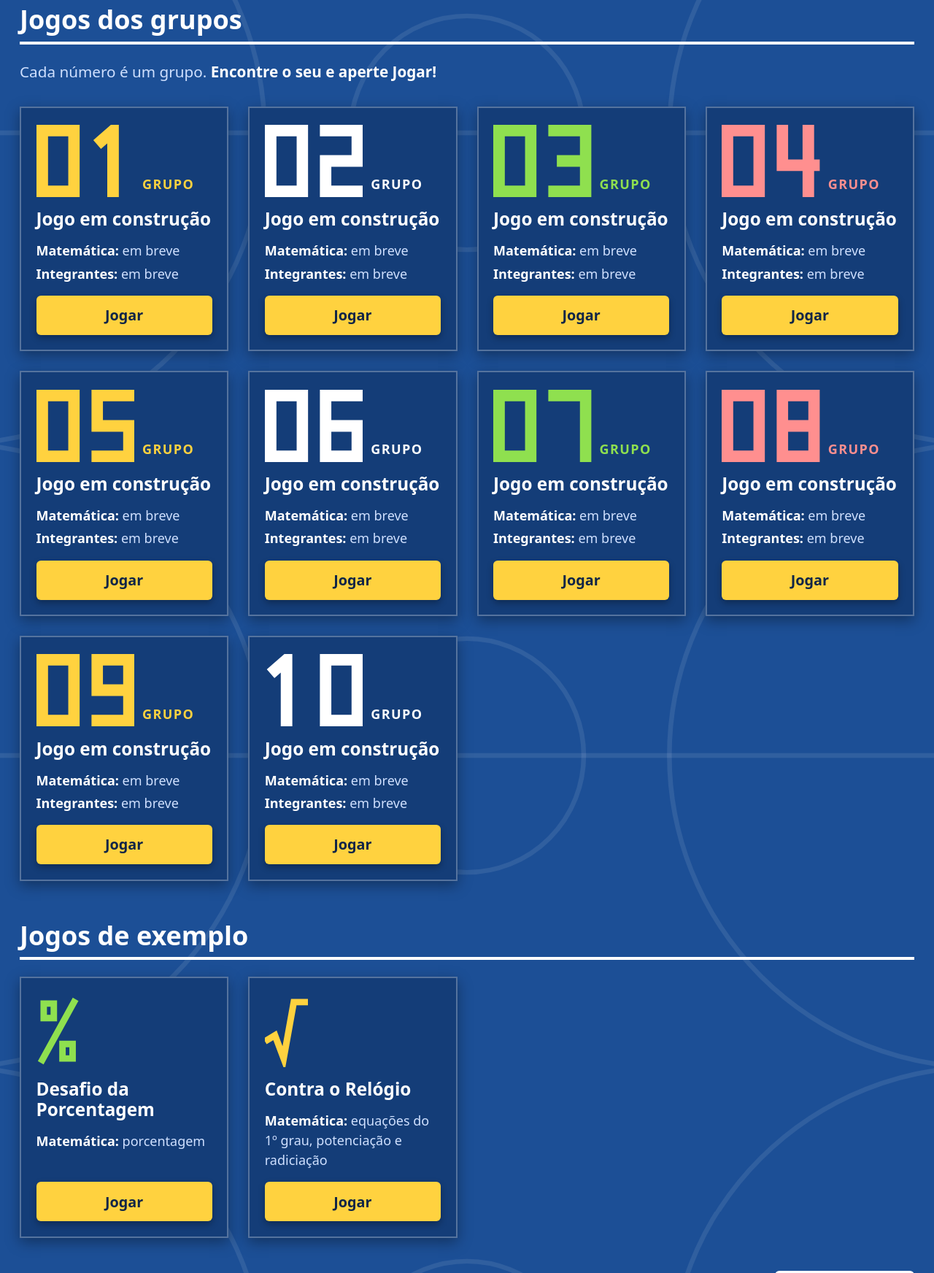
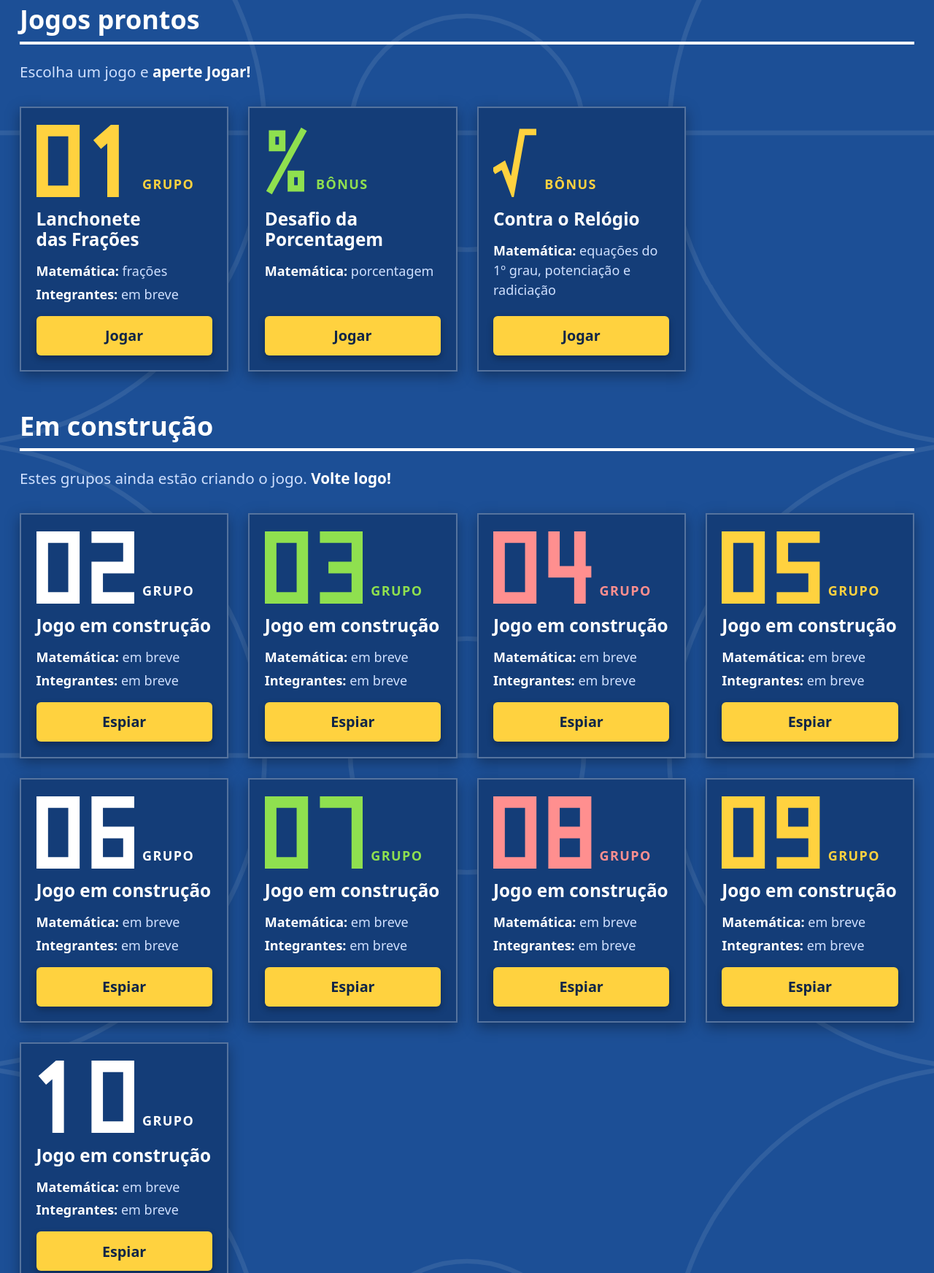
Before and after one commit to xgmota/fliperama-da-matematica, a plain HTML site: page index.html in a window 1280 px wide. Shown: the part 245-1989 px from the top of the page at 73% size. Drawn offline with Linux system fonts and the light colour scheme.

Commit message:
Jogos prontos em cima, em construção embaixo; jogos bônus; frações com contorno azul
Co-Authored-By: Claude Opus 5.5 <noreply@anthropic.com>

```diff
--- a/index.html
+++ b/index.html
@@ -22,7 +22,7 @@
       color: var(--amarelo);
     }
 
-    /* Título da parte "Jogos de exemplo" */
+    /* Títulos das partes "Jogos prontos" e "Em construção" */
     .inicio__secao {
       margin: 3rem 0 1.25rem;
       font-size: clamp(1.5rem, 3vw, 2rem);
@@ -50,7 +50,7 @@
       margin: 0;
     }
 
-    /* Símbolos dos jogos de exemplo: traço mais fino que os números */
+    /* Símbolos dos jogos bônus: traço mais fino que os números */
     .simbolo {
       stroke-width: 9;
     }
@@ -202,154 +202,28 @@
 
   <main class="inicio">
 
-    <h2 class="inicio__secao inicio__secao--primeira">Jogos dos grupos</h2>
-    <p class="inicio__dica">Cada número é um grupo. <strong>Encontre o seu e aperte Jogar!</strong></p>
-
-    <!--
-      Os cartões abaixo vêm do arquivo grupos.md (preenchido pela professora).
-      Enquanto o grupo não tem jogo, o cartão mostra "Jogo em construção".
-    -->
-    <ol class="zonas">
+    <!-- CARTOES:INICIO (feito pelo ferramentas/atualizar-cartoes.py, não edite à mão) -->
+    <h2 class="inicio__secao inicio__secao--primeira">Jogos prontos</h2>
+    <p class="inicio__dica">Escolha um jogo e <strong>aperte Jogar!</strong></p>
+    <ul class="zonas">
       <!-- Grupo 1 -->
       <li class="zona" style="--cor-linha: var(--amarelo)">
         <div class="zona__camisa">
           <svg class="numero" viewBox="0 0 136 100" role="img" aria-label="Grupo 1"><use href="#d0" x="0" width="60" height="100"/><use href="#d1" x="76" width="60" height="100"/></svg>
           <span class="zona__palavra" aria-hidden="true">Grupo</span>
         </div>
-        <h2 class="zona__titulo">Jogo em construção</h2>
+        <h3 class="zona__titulo">Lanchonete das Frações</h3>
         <dl class="zona__info">
-          <div><dt>Matemática:</dt> <dd>em breve</dd></div>
+          <div><dt>Matemática:</dt> <dd>frações</dd></div>
           <div><dt>Integrantes:</dt> <dd>em breve</dd></div>
         </dl>
         <a class="botao zona__botao" href="jogos/grupo-01/index.html">Jogar<span class="so-leitor"> o jogo do Grupo 1</span></a>
       </li>
-      <!-- Grupo 2 -->
-      <li class="zona" style="--cor-linha: var(--branco)">
-        <div class="zona__camisa">
-          <svg class="numero" viewBox="0 0 136 100" role="img" aria-label="Grupo 2"><use href="#d0" x="0" width="60" height="100"/><use href="#d2" x="76" width="60" height="100"/></svg>
-          <span class="zona__palavra" aria-hidden="true">Grupo</span>
-        </div>
-        <h2 class="zona__titulo">Jogo em construção</h2>
-        <dl class="zona__info">
-          <div><dt>Matemática:</dt> <dd>em breve</dd></div>
-          <div><dt>Integrantes:</dt> <dd>em breve</dd></div>
-        </dl>
-        <a class="botao zona__botao" href="jogos/grupo-02/index.html">Jogar<span class="so-leitor"> o jogo do Grupo 2</span></a>
-      </li>
-      <!-- Grupo 3 -->
+      <!-- Jogo bônus: Desafio da Porcentagem -->
       <li class="zona" style="--cor-linha: var(--verde)">
         <div class="zona__camisa">
-          <svg class="numero" viewBox="0 0 136 100" role="img" aria-label="Grupo 3"><use href="#d0" x="0" width="60" height="100"/><use href="#d3" x="76" width="60" height="100"/></svg>
-          <span class="zona__palavra" aria-hidden="true">Grupo</span>
-        </div>
-        <h2 class="zona__titulo">Jogo em construção</h2>
-        <dl class="zona__info">
-          <div><dt>Matemática:</dt> <dd>em breve</dd></div>
-          <div><dt>Integrantes:</dt> <dd>em breve</dd></div>
-        </dl>
-        <a class="botao zona__botao" href="jogos/grupo-03/index.html">Jogar<span class="so-leitor"> o jogo do Grupo 3</span></a>
-      </li>
-      <!-- Grupo 4 -->
-      <li class="zona" style="--cor-linha: var(--vermelho)">
-        <div class="zona__camisa">
-          <svg class="numero" viewBox="0 0 136 100" role="img" aria-label="Grupo 4"><use href="#d0" x="0" width="60" height="100"/><use href="#d4" x="76" width="60" height="100"/></svg>
-          <span class="zona__palavra" aria-hidden="true">Grupo</span>
-        </div>
-        <h2 class="zona__titulo">Jogo em construção</h2>
-        <dl class="zona__info">
-          <div><dt>Matemática:</dt> <dd>em breve</dd></div>
-          <div><dt>Integrantes:</dt> <dd>em breve</dd></div>
-        </dl>
-        <a class="botao zona__botao" href="jogos/grupo-04/index.html">Jogar<span class="so-leitor"> o jogo do Grupo 4</span></a>
-      </li>
-      <!-- Grupo 5 -->
-      <li class="zona" style="--cor-linha: var(--amarelo)">
-        <div class="zona__camisa">
-          <svg class="numero" viewBox="0 0 136 100" role="img" aria-label="Grupo 5"><use href="#d0" x="0" width="60" height="100"/><use href="#d5" x="76" width="60" height="100"/></svg>
-          <span class="zona__palavra" aria-hidden="true">Grupo</span>
-        </div>
-        <h2 class="zona__titulo">Jogo em construção</h2>
-        <dl class="zona__info">
-          <div><dt>Matemática:</dt> <dd>em breve</dd></div>
-          <div><dt>Integrantes:</dt> <dd>em breve</dd></div>
-        </dl>
-        <a class="botao zona__botao" href="jogos/grupo-05/index.html">Jogar<span class="so-leitor"> o jogo do Grupo 5</span></a>
-      </li>
-      <!-- Grupo 6 -->
-      <li class="zona" style="--cor-linha: var(--branco)">
-        <div class="zona__camisa">
-          <svg class="numero" viewBox="0 0 136 100" role="img" aria-label="Grupo 6"><use href="#d0" x="0" width="60" height="100"/><use href="#d6" x="76" width="60" height="100"/></svg>
-          <span class="zona__palavra" aria-hidden="true">Grupo</span>
-        </div>
-        <h2 class="zona__titulo">Jogo em construção</h2>
-        <dl class="zona__info">
-          <div><dt>Matemática:</dt> <dd>em breve</dd></div>
-          <div><dt>Integrantes:</dt> <dd>em breve</dd></div>
-        </dl>
-        <a class="botao zona__botao" href="jogos/grupo-06/index.html">Jogar<span class="so-leitor"> o jogo do Grupo 6</span></a>
-      </li>
-      <!-- Grupo 7 -->
-      <li class="zona" style="--cor-linha: var(--verde)">
-        <div class="zona__camisa">
-          <svg class="numero" viewBox="0 0 136 100" role="img" aria-label="Grupo 7"><use href="#d0" x="0" width="60" height="100"/><use href="#d7" x="76" width="60" height="100"/></svg>
-          <span class="zona__palavra" aria-hidden="true">Grupo</span>
-        </div>
-        <h2 class="zona__titulo">Jogo em construção</h2>
-        <dl class="zona__info">
-          <div><dt>Matemática:</dt> <dd>em breve</dd></div>
-          <div><dt>Integrantes:</dt> <dd>em breve</dd></div>
-        </dl>
-        <a class="botao zona__botao" href="jogos/grupo-07/index.html">Jogar<span class="so-leitor"> o jogo do Grupo 7</span></a>
-      </li>
-      <!-- Grupo 8 -->
-      <li class="zona" style="--cor-linha: var(--vermelho)">
-        <div class="zona__camisa">
-          <svg class="numero" viewBox="0 0 136 100" role="img" aria-label="Grupo 8"><use href="#d0" x="0" width="60" height="100"/><use href="#d8" x="76" width="60" height="100"/></svg>
-          <span class="zona__palavra" aria-hidden="true">Grupo</span>
-        </div>
-        <h2 class="zona__titulo">Jogo em construção</h2>
-        <dl class="zona__info">
-          <div><dt>Matemática:</dt> <dd>em breve</dd></div>
-          <div><dt>Integrantes:</dt> <dd>em breve</dd></div>
-        </dl>
-        <a class="botao zona__botao" href="jogos/grupo-08/index.html">Jogar<span class="so-leitor"> o jogo do Grupo 8</span></a>
-      </li>
-      <!-- Grupo 9 -->
-      <li class="zona" style="--cor-linha: var(--amarelo)">
-        <div class="zona__camisa">
-          <svg class="numero" viewBox="0 0 136 100" role="img" aria-label="Grupo 9"><use href="#d0" x="0" width="60" height="100"/><use href="#d9" x="76" width="60" height="100"/></svg>
-          <span class="zona__palavra" aria-hidden="true">Grupo</span>
-        </div>
-        <h2 class="zona__titulo">Jogo em construção</h2>
-        <dl class="zona__info">
-          <div><dt>Matemática:</dt> <dd>em breve</dd></div>
-          <div><dt>Integrantes:</dt> <dd>em breve</dd></div>
-        </dl>
-        <a class="botao zona__botao" href="jogos/grupo-09/index.html">Jogar<span class="so-leitor"> o jogo do Grupo 9</span></a>
-      </li>
-      <!-- Grupo 10 -->
-      <li class="zona" style="--cor-linha: var(--branco)">
-        <div class="zona__camisa">
-          <svg class="numero" viewBox="0 0 136 100" role="img" aria-label="Grupo 10"><use href="#d1" x="0" width="60" height="100"/><use href="#d0" x="76" width="60" height="100"/></svg>
-          <span class="zona__palavra" aria-hidden="true">Grupo</span>
-        </div>
-        <h2 class="zona__titulo">Jogo em construção</h2>
-        <dl class="zona__info">
-          <div><dt>Matemática:</dt> <dd>em breve</dd></div>
-          <div><dt>Integrantes:</dt> <dd>em breve</dd></div>
-        </dl>
-        <a class="botao zona__botao" href="jogos/grupo-10/index.html">Jogar<span class="so-leitor"> o jogo do Grupo 10</span></a>
-      </li>
-    </ol>
-
-    <!-- Jogos de exemplo: não são de nenhum grupo -->
-    <h2 class="inicio__secao">Jogos de exemplo</h2>
-    <ul class="zonas">
-      <!-- Exemplo 1: porcentagem -->
-      <li class="zona" style="--cor-linha: var(--verde)">
-        <div class="zona__camisa">
-          <!-- Símbolo de porcentagem desenhado em SVG -->
           <svg class="numero simbolo" viewBox="0 0 60 100" aria-hidden="true"><path d="M10 12 H24 V32 H10 Z M36 68 H50 V88 H36 Z M52 10 L8 90"/></svg>
+          <span class="zona__palavra" aria-hidden="true">Bônus</span>
         </div>
         <h3 class="zona__titulo">Desafio da Porcentagem</h3>
         <dl class="zona__info">
@@ -357,11 +231,11 @@
         </dl>
         <a class="botao zona__botao" href="jogos/exemplo/index.html">Jogar<span class="so-leitor"> o Desafio da Porcentagem</span></a>
       </li>
-      <!-- Exemplo 2: equações, potências e raízes -->
+      <!-- Jogo bônus: Contra o Relógio -->
       <li class="zona" style="--cor-linha: var(--amarelo)">
         <div class="zona__camisa">
-          <!-- Sinal de raiz desenhado em SVG -->
           <svg class="numero simbolo" viewBox="0 0 60 100" aria-hidden="true"><path d="M4 62 L14 56 L26 88 L40 10 H58"/></svg>
+          <span class="zona__palavra" aria-hidden="true">Bônus</span>
         </div>
         <h3 class="zona__titulo">Contra o Relógio</h3>
         <dl class="zona__info">
@@ -370,6 +244,129 @@
         <a class="botao zona__botao" href="jogos/exemplo-2/index.html">Jogar<span class="so-leitor"> o Contra o Relógio</span></a>
       </li>
     </ul>
+
+    <h2 class="inicio__secao">Em construção</h2>
+    <p class="inicio__dica">Estes grupos ainda estão criando o jogo. <strong>Volte logo!</strong></p>
+    <ul class="zonas">
+      <!-- Grupo 2 -->
+      <li class="zona" style="--cor-linha: var(--branco)">
+        <div class="zona__camisa">
+          <svg class="numero" viewBox="0 0 136 100" role="img" aria-label="Grupo 2"><use href="#d0" x="0" width="60" height="100"/><use href="#d2" x="76" width="60" height="100"/></svg>
+          <span class="zona__palavra" aria-hidden="true">Grupo</span>
+        </div>
+        <h3 class="zona__titulo">Jogo em construção</h3>
+        <dl class="zona__info">
+          <div><dt>Matemática:</dt> <dd>em breve</dd></div>
+          <div><dt>Integrantes:</dt> <dd>em breve</dd></div>
+        </dl>
+        <a class="botao zona__botao" href="jogos/grupo-02/index.html">Espiar<span class="so-leitor"> como está o jogo do Grupo 2</span></a>
+      </li>
+      <!-- Grupo 3 -->
+      <li class="zona" style="--cor-linha: var(--verde)">
+        <div class="zona__camisa">
+          <svg class="numero" viewBox="0 0 136 100" role="img" aria-label="Grupo 3"><use href="#d0" x="0" width="60" height="100"/><use href="#d3" x="76" width="60" height="100"/></svg>
+          <span class="zona__palavra" aria-hidden="true">Grupo</span>
+        </div>
+        <h3 class="zona__titulo">Jogo em construção</h3>
+        <dl class="zona__info">
+          <div><dt>Matemática:</dt> <dd>em breve</dd></div>
+          <div><dt>Integrantes:</dt> <dd>em breve</dd></div>
+        </dl>
+        <a class="botao zona__botao" href="jogos/grupo-03/index.html">Espiar<span class="so-leitor"> como está o jogo do Grupo 3</span></a>
+      </li>
+      <!-- Grupo 4 -->
+      <li class="zona" style="--cor-linha: var(--vermelho)">
+        <div class="zona__camisa">
+          <svg class="numero" viewBox="0 0 136 100" role="img" aria-label="Grupo 4"><use href="#d0" x="0" width="60" height="100"/><use href="#d4" x="76" width="60" height="100"/></svg>
+          <span class="zona__palavra" aria-hidden="true">Grupo</span>
+        </div>
+        <h3 class="zona__titulo">Jogo em construção</h3>
+        <dl class="zona__info">
+          <div><dt>Matemática:</dt> <dd>em breve</dd></div>
+          <div><dt>Integrantes:</dt> <dd>em breve</dd></div>
+        </dl>
+        <a class="botao zona__botao" href="jogos/grupo-04/index.html">Espiar<span class="so-leitor"> como está o jogo do Grupo 4</span></a>
+      </li>
+      <!-- Grupo 5 -->
+      <li class="zona" style="--cor-linha: var(--amarelo)">
+        <div class="zona__camisa">
+          <svg class="numero" viewBox="0 0 136 100" role="img" aria-label="Grupo 5"><use href="#d0" x="0" width="60" height="100"/><use href="#d5" x="76" width="60" height="100"/></svg>
+          <span class="zona__palavra" aria-hidden="true">Grupo</span>
+        </div>
+        <h3 class="zona__titulo">Jogo em construção</h3>
+        <dl class="zona__info">
+          <div><dt>Matemática:</dt> <dd>em breve</dd></div>
+          <div><dt>Integrantes:</dt> <dd>em breve</dd></div>
+        </dl>
+        <a class="botao zona__botao" href="jogos/grupo-05/index.html">Espiar<span class="so-leitor"> como está o jogo do Grupo 5</span></a>
+      </li>
+      <!-- Grupo 6 -->
+      <li class="zona" style="--cor-linha: var(--branco)">
+        <div class="zona__camisa">
+          <svg class="numero" viewBox="0 0 136 100" role="img" aria-label="Grupo 6"><use href="#d0" x="0" width="60" height="100"/><use href="#d6" x="76" width="60" height="100"/></svg>
+          <span class="zona__palavra" aria-hidden="true">Grupo</span>
+        </div>
+        <h3 class="zona__titulo">Jogo em construção</h3>
+        <dl class="zona__info">
+          <div><dt>Matemática:</dt> <dd>em breve</dd></div>
+          <div><dt>Integrantes:</dt> <dd>em breve</dd></div>
+        </dl>
+        <a class="botao zona__botao" href="jogos/grupo-06/index.html">Espiar<span class="so-leitor"> como está o jogo do Grupo 6</span></a>
+      </li>
+      <!-- Grupo 7 -->
+      <li class="zona" style="--cor-linha: var(--verde)">
+        <div class="zona__camisa">
+          <svg class="numero" viewBox="0 0 136 100" role="img" aria-label="Grupo 7"><use href="#d0" x="0" width="60" height="100"/><use href="#d7" x="76" width="60" height="100"/></svg>
+          <span class="zona__palavra" aria-hidden="true">Grupo</span>
+        </div>
+        <h3 class="zona__titulo">Jogo em construção</h3>
+        <dl class="zona__info">
+          <div><dt>Matemática:</dt> <dd>em breve</dd></div>
+          <div><dt>Integrantes:</dt> <dd>em breve</dd></div>
+        </dl>
+        <a class="botao zona__botao" href="jogos/grupo-07/index.html">Espiar<span class="so-leitor"> como está o jogo do Grupo 7</span></a>
+      </li>
+      <!-- Grupo 8 -->
+      <li class="zona" style="--cor-linha: var(--vermelho)">
+        <div class="zona__camisa">
+          <svg class="numero" viewBox="0 0 136 100" role="img" aria-label="Grupo 8"><use href="#d0" x="0" width="60" height="100"/><use href="#d8" x="76" width="60" height="100"/></svg>
+          <span class="zona__palavra" aria-hidden="true">Grupo</span>
+        </div>
+        <h3 class="zona__titulo">Jogo em construção</h3>
+        <dl class="zona__info">
+          <div><dt>Matemática:</dt> <dd>em breve</dd></div>
+          <div><dt>Integrantes:</dt> <dd>em breve</dd></div>
+        </dl>
+        <a class="botao zona__botao" href="jogos/grupo-08/index.html">Espiar<span class="so-leitor"> como está o jogo do Grupo 8</span></a>
+      </li>
+      <!-- Grupo 9 -->
+      <li class="zona" style="--cor-linha: var(--amarelo)">
+        <div class="zona__camisa">
+          <svg class="numero" viewBox="0 0 136 100" role="img" aria-label="Grupo 9"><use href="#d0" x="0" width="60" height="100"/><use href="#d9" x="76" width="60" height="100"/></svg>
+          <span class="zona__palavra" aria-hidden="true">Grupo</span>
+        </div>
+        <h3 class="zona__titulo">Jogo em construção</h3>
+        <dl class="zona__info">
+          <div><dt>Matemática:</dt> <dd>em breve</dd></div>
+          <div><dt>Integrantes:</dt> <dd>em breve</dd></div>
+        </dl>
+        <a class="botao zona__botao" href="jogos/grupo-09/index.html">Espiar<span class="so-leitor"> como está o jogo do Grupo 9</span></a>
+      </li>
+      <!-- Grupo 10 -->
+      <li class="zona" style="--cor-linha: var(--branco)">
+        <div class="zona__camisa">
+          <svg class="numero" viewBox="0 0 136 100" role="img" aria-label="Grupo 10"><use href="#d1" x="0" width="60" height="100"/><use href="#d0" x="76" width="60" height="100"/></svg>
+          <span class="zona__palavra" aria-hidden="true">Grupo</span>
+        </div>
+        <h3 class="zona__titulo">Jogo em construção</h3>
+        <dl class="zona__info">
+          <div><dt>Matemática:</dt> <dd>em breve</dd></div>
+          <div><dt>Integrantes:</dt> <dd>em breve</dd></div>
+        </dl>
+        <a class="botao zona__botao" href="jogos/grupo-10/index.html">Espiar<span class="so-leitor"> como está o jogo do Grupo 10</span></a>
+      </li>
+    </ul>
+    <!-- CARTOES:FIM -->
 
     <!-- Cada jogo tem o seu ranking, guardado só neste computador -->
     <div class="ranking-local">
```
Also changed, not shown: jogos/exemplo-2/index.html (+1 -1 lines), jogos/exemplo/index.html (+1 -1 lines), jogos/grupo-01/index.html (+88 -13 lines).
